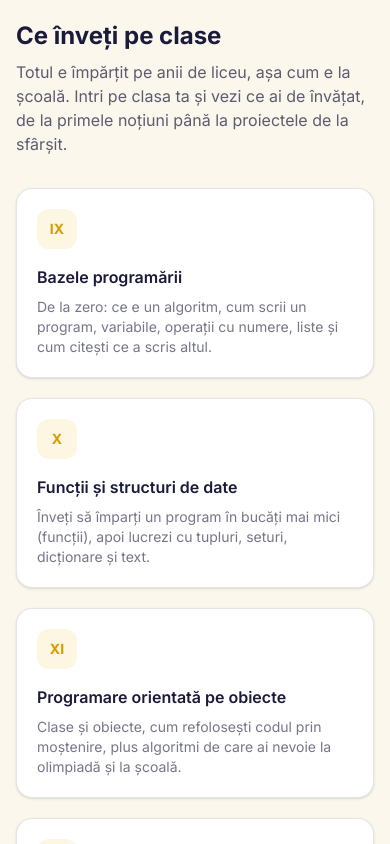
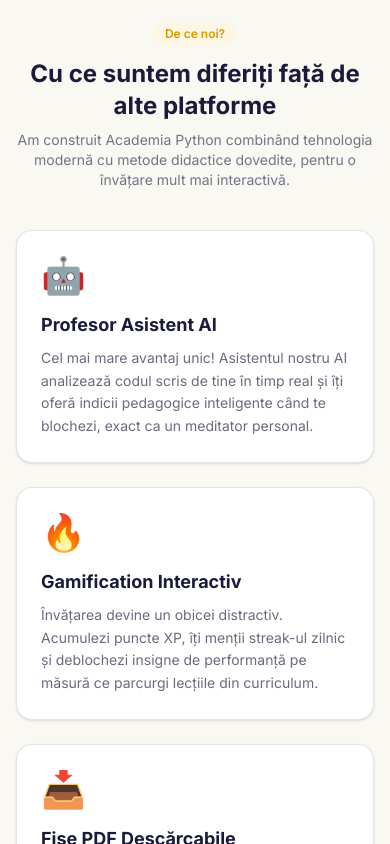
Before and after one commit to madalinagligor5-maker/python-liceu, a Next.js app: page / in a window 390 px wide. Shown: the part 2060-2904 px from the top of the page. Built offline with nearby package versions, Linux system fonts and the light colour scheme; no server answers.

Commit message:
Actualizat preturile lunare cu red. 50% si adaugat sectiunea De ce noi? pe homepage pe baza analizei competitive

```diff
--- a/src/app/page.tsx
+++ b/src/app/page.tsx
@@ -264,6 +264,47 @@ saluta("Academia Python")
         </div>
       </section>
 
+      {/* AVANTAJE / DIFERENȚIATORI UNIQUE */}
+      <section className="mx-auto max-w-6xl px-4 py-16 sm:px-6">
+        <div className="text-center">
+          <span className="inline-flex rounded-full bg-brand-light px-3 py-1 text-xs font-semibold text-brand-dark">
+            De ce noi?
+          </span>
+          <h2 className="mt-3 text-2xl font-bold text-foreground sm:text-3xl">
+            Cu ce suntem diferiți față de alte platforme
+          </h2>
+          <p className="mx-auto mt-2 max-w-xl text-sm text-foreground/60">
+            Am construit Academia Python combinând tehnologia modernă cu metode didactice dovedite, pentru o învățare mult mai interactivă.
+          </p>
+        </div>
+
+        <div className="mt-10 grid gap-6 sm:grid-cols-3">
+          <div className="rounded-2xl border border-black/10 bg-white p-6 shadow-sm">
+            <span className="text-4xl" role="img" aria-label="AI Assistant">🤖</span>
+            <h3 className="mt-4 text-lg font-bold text-foreground">Profesor Asistent AI</h3>
+            <p className="mt-2 text-sm text-foreground/65 leading-relaxed">
+              Cel mai mare avantaj unic! Asistentul nostru AI analizează codul scris de tine în timp real și îți oferă indicii pedagogice inteligente când te blochezi, exact ca un meditator personal.
+            </p>
+          </div>
+
+          <div className="rounded-2xl border border-black/10 bg-white p-6 shadow-sm">
+            <span className="text-4xl" role="img" aria-label="Gamification">🔥</span>
+            <h3 className="mt-4 text-lg font-bold text-foreground">Gamification Interactiv</h3>
+            <p className="mt-2 text-sm text-foreground/65 leading-relaxed">
+              Învățarea devine un obicei distractiv. Acumulezi puncte XP, îți menții streak-ul zilnic și deblochezi insigne de performanță pe măsură ce parcurgi lecțiile din curriculum.
+            </p>
+          </div>
+
+          <div className="rounded-2xl border border-black/10 bg-white p-6 shadow-sm">
+            <span className="text-4xl" role="img" aria-label="PDF Download">📥</span>
+            <h3 className="mt-4 text-lg font-bold text-foreground">Fișe PDF Descărcabile</h3>
+            <p className="mt-2 text-sm text-foreground/65 leading-relaxed">
+              Fiecare modul vine cu o fișă recapitulativă completă în format PDF. O poți descărca și tipări gratuit pentru studiu individual, teme sau pregătirea pentru teste și teze la școală.
+            </p>
+          </div>
+        </div>
+      </section>
+
       {/* CLASE */}
       <section className="bg-brand-light/40 py-16">
         <div className="mx-auto max-w-6xl px-4 sm:px-6">
--- a/src/app/preturi/page.tsx
+++ b/src/app/preturi/page.tsx
@@ -12,11 +12,11 @@ const PLANURI = [
   {
     plan: "lunar" as const,
     nume: "Lunar",
-    pretVechi: null,
+    pretVechi: "29 lei",
     pret: "15 lei",
     perioada: "/ lună",
     descriere: "Ideal dacă vrei să încerci platforma pe termen scurt.",
-    badge: null,
+    badge: "⚡ Reducere 50%",
     beneficii: [
       "Acces la toate lecțiile, clasele IX-XII",
       "Exerciții interactive și quiz-uri",
```
